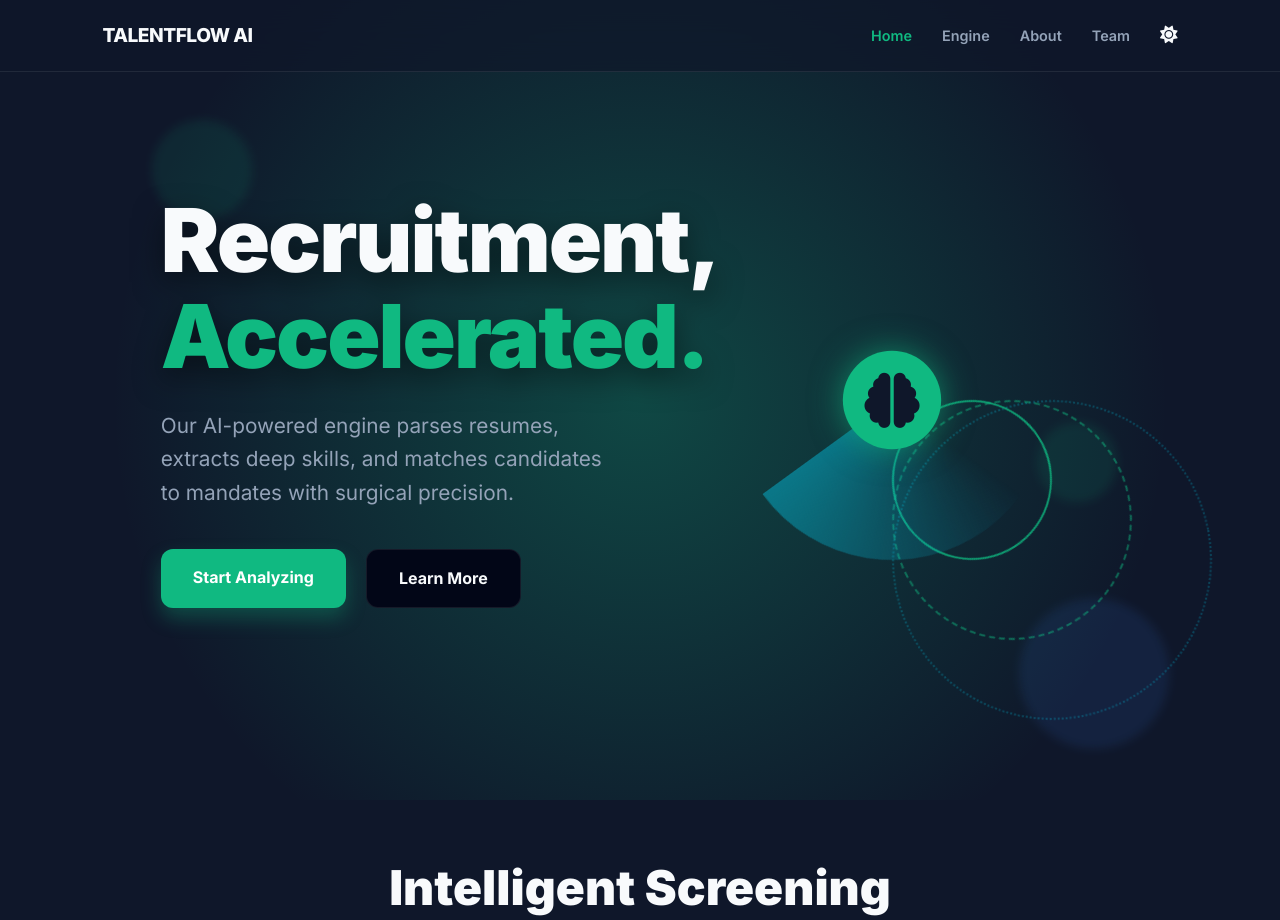
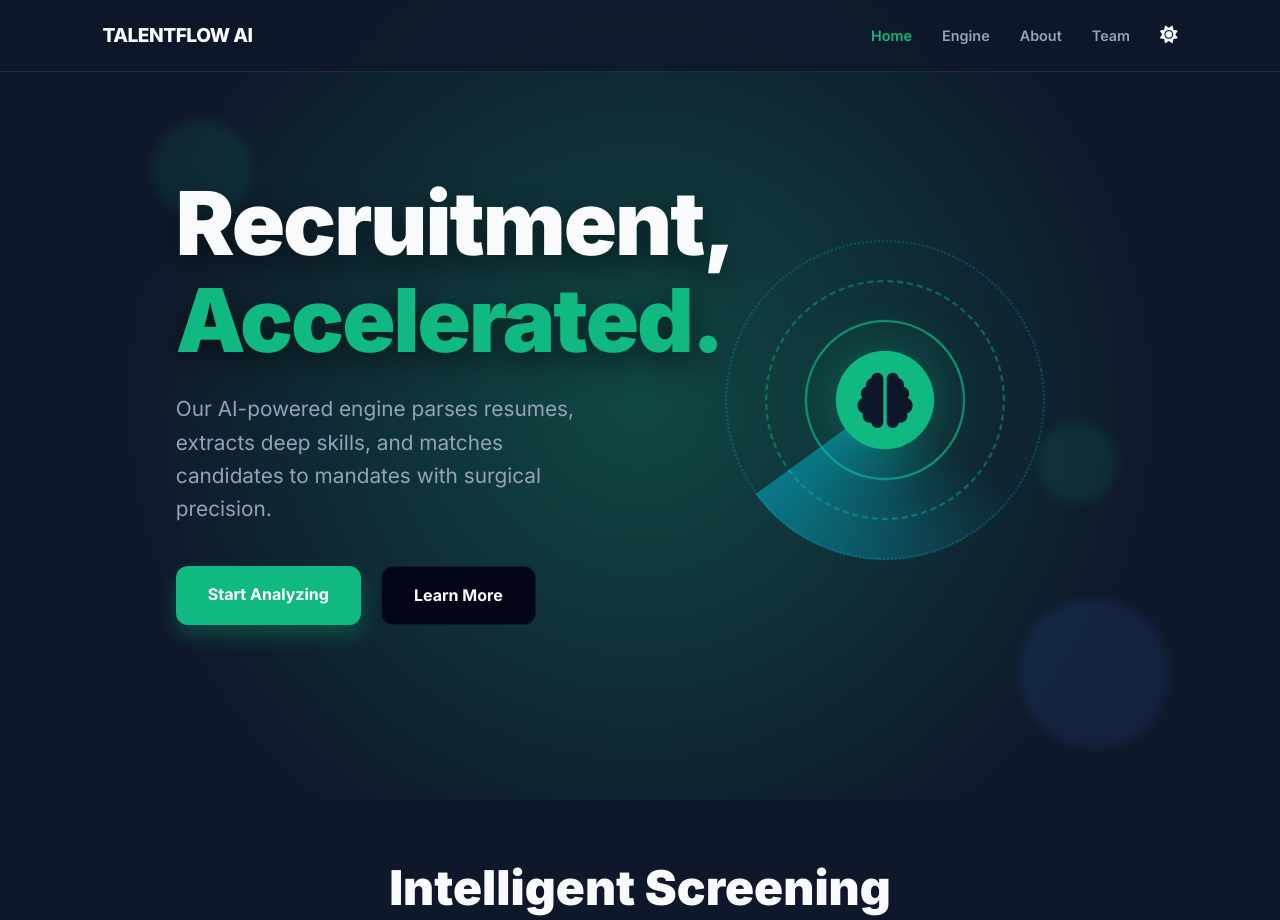
Before and after one commit to Abhishek-Maheshwari-778/Resume-Screening-Skill-Extraction-Ai-flask, a Flask app: page / in a window 1280 px wide. Shown: the top 920 px of the page. Run offline with Flask 3, Linux system fonts and the light colour scheme.

Commit message:
fix(ui): bulletproof centering for AI core using inset 0 method

```diff
--- a/templates/index.html
+++ b/templates/index.html
@@ -48,18 +48,17 @@
 
     .ai-core-system {
         position: relative;
-        width: 350px;
-        height: 350px;
-        display: flex;
-        align-items: center;
-        justify-content: center;
+        width: 320px;
+        height: 320px;
+        display: grid;
+        place-items: center; /* Modern centering */
     }
     .ring {
         position: absolute;
         border-radius: 50%;
         border: 2px dashed rgba(16, 185, 129, 0.4);
-        transform-origin: center;
-        top: 50%; left: 50%; transform: translate(-50%, -50%);
+        inset: 0;
+        margin: auto; /* Centers absolute elements with fixed size */
     }
     .ring-outer { width: 320px; height: 320px; animation: spin 30s linear infinite; border-style: dotted; border-color: rgba(6, 182, 212, 0.3); }
     .ring-middle { width: 240px; height: 240px; animation: spin 20s linear reverse infinite; border-color: rgba(16, 185, 129, 0.5); }
@@ -67,7 +66,6 @@
 
     .core-node {
         position: absolute;
-        top: 50%; left: 50%; transform: translate(-50%, -50%);
         width: 100px;
         height: 100px;
         background: var(--primary);
@@ -78,24 +76,29 @@
         box-shadow: 0 0 50px var(--primary-glow);
         z-index: 10;
         animation: pulseCore 3s ease-in-out infinite;
+        inset: 0;
+        margin: auto;
     }
 
     .scan-beam {
         position: absolute;
-        top: 50%; left: 50%;
         width: 320px;
         height: 320px;
-        margin-top: -160px;
-        margin-left: -160px;
         border-radius: 50%;
         background: conic-gradient(from 0deg, transparent 70%, rgba(6, 182, 212, 0.5) 100%);
         animation: spin 4s linear infinite;
         z-index: 5;
+        inset: 0;
+        margin: auto;
     }
 
     @keyframes pulseCore {
-        0%, 100% { transform: translate(-50%, -50%) scale(0.95); box-shadow: 0 0 20px rgba(16, 185, 129, 0.5); }
-        50% { transform: translate(-50%, -50%) scale(1.05); box-shadow: 0 0 60px rgba(16, 185, 129, 0.8); }
+        0%, 100% { transform: scale(0.95); }
+        50% { transform: scale(1.05); box-shadow: 0 0 70px rgba(16, 185, 129, 0.6); }
+    }
+    @keyframes spin {
+        from { transform: rotate(0deg); }
+        to { transform: rotate(360deg); }
     }
 </style>
 
```
